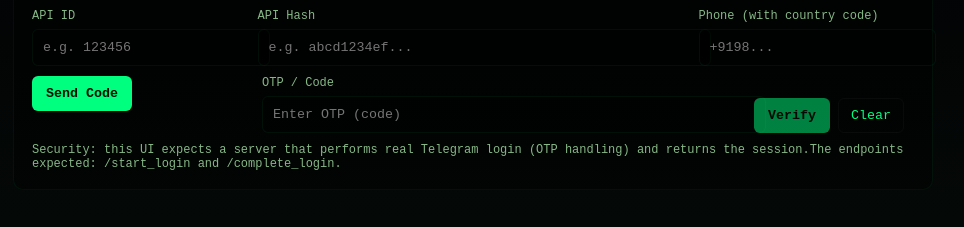
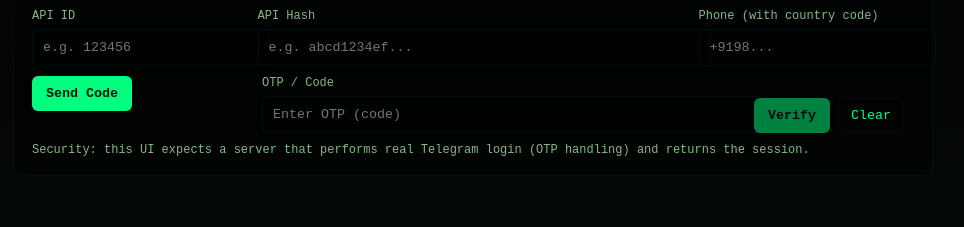
Before and after one commit to panwarayus-stack/maxosintbotformebyme, a website: page session.html in a window 1280 px wide. Shown: the part 127-354 px from the top of the page, without its empty margins (167-1131 px from the left). Drawn offline with Linux system fonts and the light colour scheme.

Commit message:
Update session.html

```diff
--- a/session.html
+++ b/session.html
@@ -101,7 +101,7 @@
         <div id="metaBox" class="output" style="display:none"></div>
       </div>
 
-      <div class="note">Security: this UI expects a server that performs real Telegram login (OTP handling) and returns the session.The endpoints expected: <code>/start_login</code> and <code>/complete_login</code>.</div>
+      <div class="note">Security: this UI expects a server that performs real Telegram login (OTP handling) and returns the session.</div>
     </div>
   </div>
 
```
